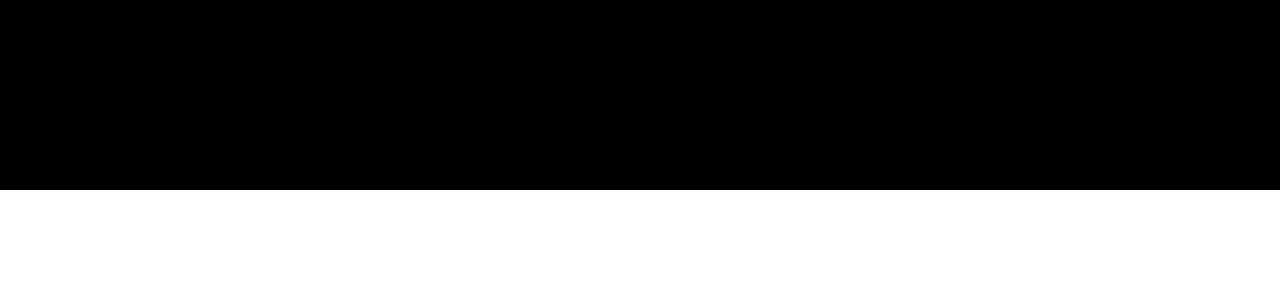
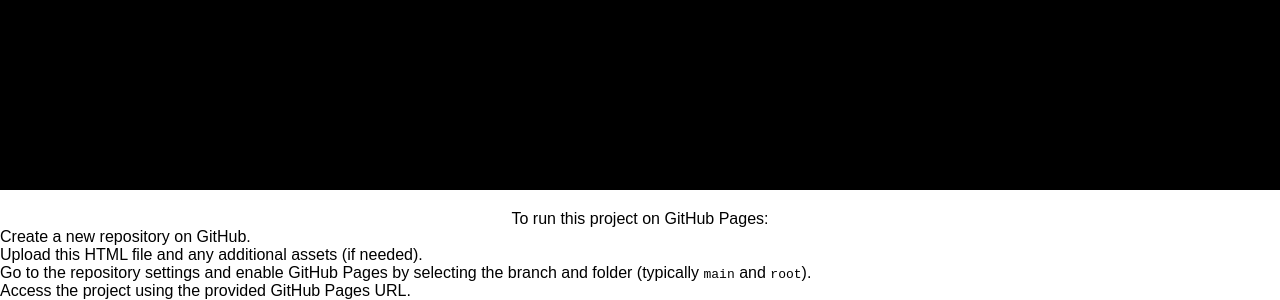
Before and after one commit to TTP-2/TTP, a plain HTML site: page Game.html in a window 1280 px wide. Shown: the part 610-910 px from the top of the page. Before the commit the page ends 800 px from the top, so only its background shows below. Drawn offline with nearby package versions, Linux system fonts and the light colour scheme.

Commit message:
Update Game.html

```diff
--- a/Game.html
+++ b/Game.html
@@ -120,5 +120,15 @@
 
     animate();
   </script>
+
+  <footer>
+    <p style="text-align: center; margin-top: 20px;">To run this project on GitHub Pages:</p>
+    <ol>
+      <li>Create a new repository on GitHub.</li>
+      <li>Upload this HTML file and any additional assets (if needed).</li>
+      <li>Go to the repository settings and enable GitHub Pages by selecting the branch and folder (typically <code>main</code> and <code>root</code>).</li>
+      <li>Access the project using the provided GitHub Pages URL.</li>
+    </ol>
+  </footer>
 </body>
 </html>
```
